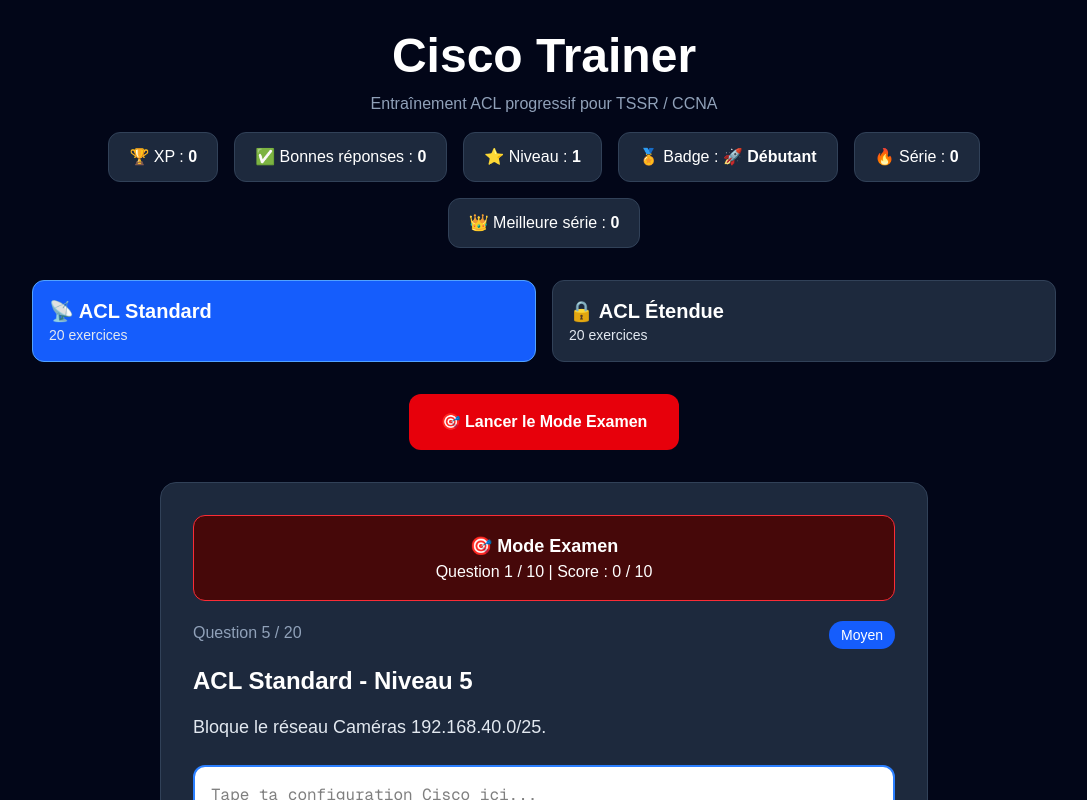
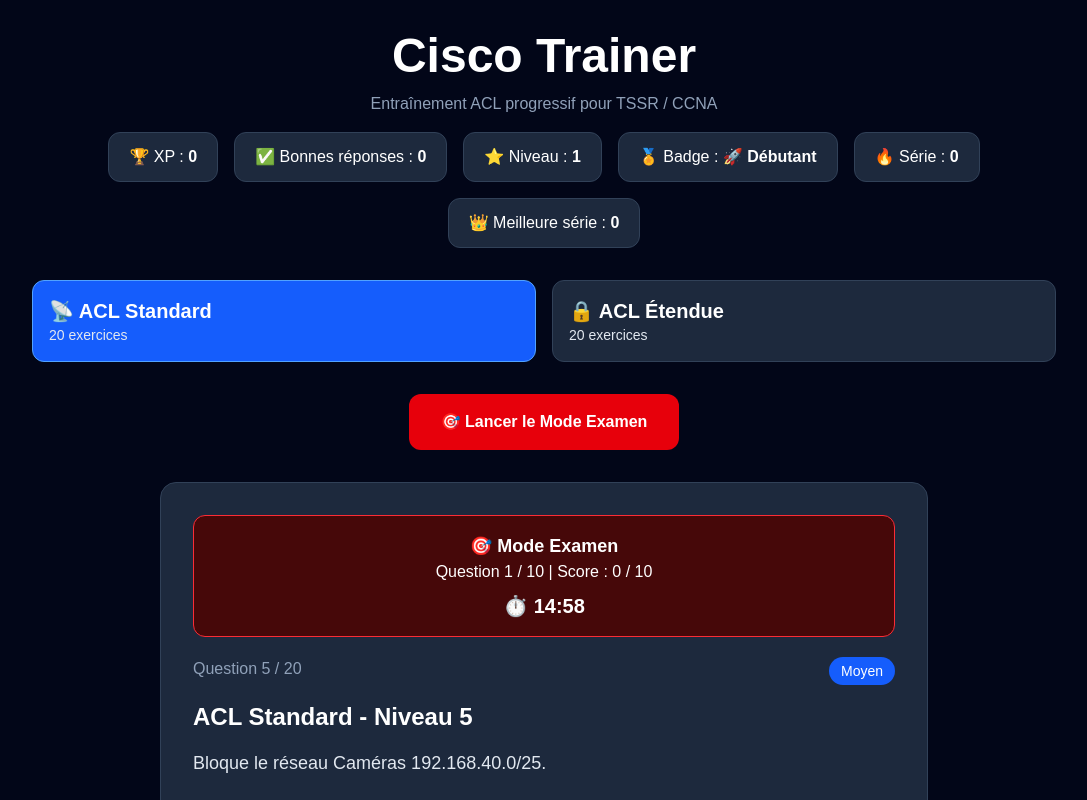
Before and after one commit to amakirx2c/TSSR-Trainer, a Next.js app: page /cisco in a window 1280 px wide. Both pictures are taken after a click on the button "🎯 Lancer le Mode Examen". Shown: the top 800 px of the page, without its empty margins (96-1183 px from the left). Built offline with nearby package versions, Linux system fonts and the light colour scheme.

Commit message:
Add exam timer

```diff
--- a/app/cisco/page.tsx
+++ b/app/cisco/page.tsx
@@ -1,6 +1,6 @@
 "use client";
 
-import { useState } from "react";
+import { useState, useEffect } from "react";
 
 type Exercise = {
   title: string;
@@ -420,6 +420,25 @@ export default function CiscoPage() {
 const [examScore, setExamScore] = useState(0);
 const [examAnswered, setExamAnswered] = useState(0);
 const [examFinished, setExamFinished] = useState(false);
+const [timeLeft, setTimeLeft] = useState(900);
+const [timerRunning, setTimerRunning] = useState(false);
+useEffect(() => {
+  if (!timerRunning) return;
+
+  const timer = setInterval(() => {
+    setTimeLeft((prev) => {
+      if (prev <= 1) {
+        setTimerRunning(false);
+        setExamFinished(true);
+        return 0;
+      }
+
+      return prev - 1;
+    });
+  }, 1000);
+
+  return () => clearInterval(timer);
+}, [timerRunning]);
 
   const exercises =
     selectedTheme === "extended" ? extendedAclExercises : standardAclExercises;
@@ -459,8 +478,9 @@ const [examFinished, setExamFinished] = useState(false);
   setExamAnswered(newAnswered);
 
   if (newAnswered >= 10) {
-    setExamFinished(true);
-  }
+  setExamFinished(true);
+  setTimerRunning(false);
+}
 }
   }
 function startExam() {
@@ -468,6 +488,8 @@ function startExam() {
   setExamScore(0);
   setExamAnswered(0);
   setExamFinished(false);
+  setTimeLeft(900);
+setTimerRunning(true);
 
   setAnswer("");
   setResult("");
@@ -485,6 +507,7 @@ function stopExam() {
   setExamFinished(false);
   setExamScore(0);
   setExamAnswered(0);
+  setTimerRunning(false);
 }
   function nextExercise() {
     setAnswer("");
@@ -561,6 +584,10 @@ function stopExam() {
     <p>
       Question {examAnswered + 1} / 10 | Score : {examScore} / 10
     </p>
+    <p className="mt-2 text-xl font-bold">
+  ⏱️ {Math.floor(timeLeft / 60)}:
+  {(timeLeft % 60).toString().padStart(2, "0")}
+</p>
   </div>
 )}
           <div className="flex justify-between mb-4">
```
